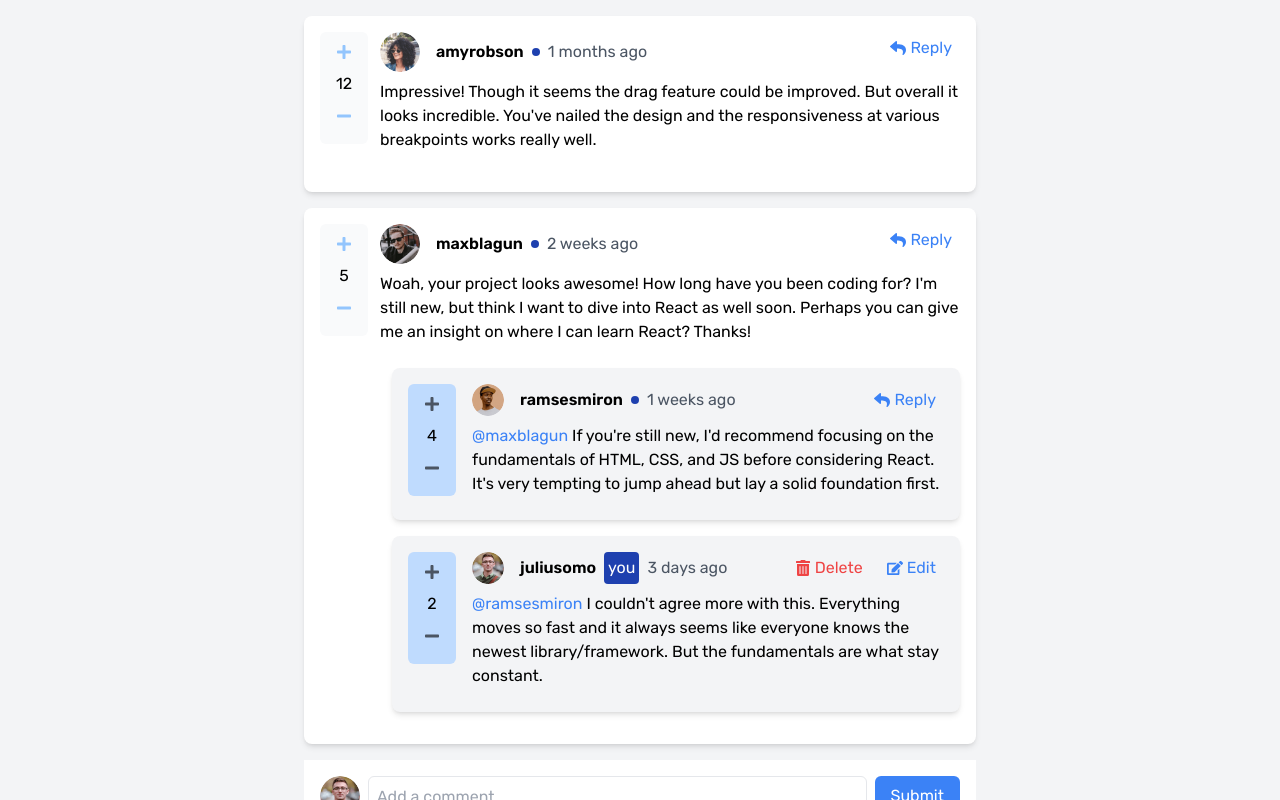
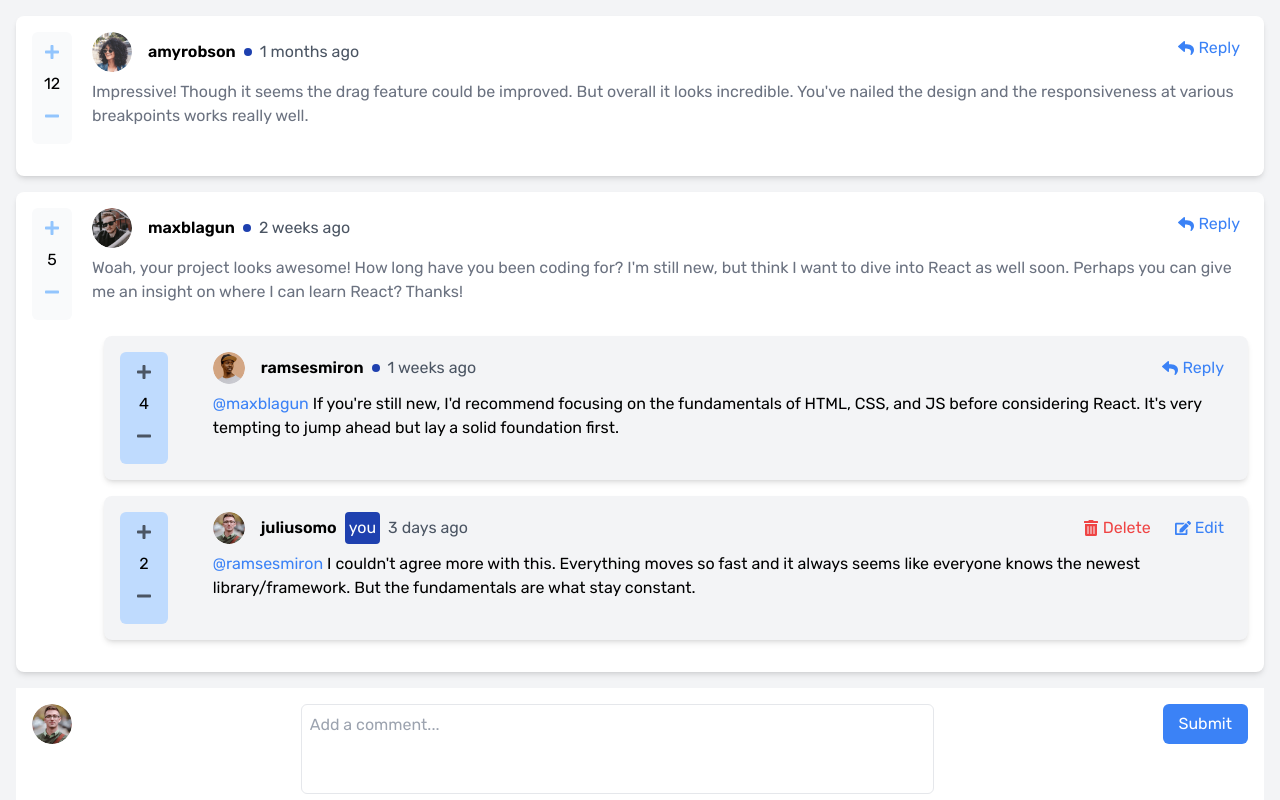
Before and after one commit to Babalola-Yusuf/new-comment-section, a React (Vite) app: page / in a window 1280 px wide. Shown: the top 800 px of the page. Built offline with nearby package versions, Linux system fonts and the light colour scheme.

Commit message:
final edit

```diff
--- a/src/components/Comment.jsx
+++ b/src/components/Comment.jsx
@@ -11,9 +11,9 @@ const Comment = ({ comment, currentUser, onVote, onReply, onDelete, onEdit }) =>
   const [showModal, setShowModal] = useState(false);
 
   return (
-    <div className="p-4 mb-4 bg-white rounded-lg shadow-md">
+    <div className="p-4 mb-4 bg-white rounded-lg shadow-md min-w-full">
 
-      <div className='flex flex-row-reverse justify-between'>
+      <div className='flex flex-row-reverse gap-2'>
           <div className="md:flex items-center md:order-1 md:flex-col md:space-y-2  mt-2 md:mt-0 bg-gray-50 rounded-md p-2 w-28 md:w-10 h-28 hidden md:mr-3">
             <button onClick={() => onVote(comment.id, 1)} className="flex items-center md:flex-col px-2 py-1 text-blue-300 rounded-md hover:text-blue-600">
               <FaPlus className="" />
@@ -24,7 +24,7 @@ const Comment = ({ comment, currentUser, onVote, onReply, onDelete, onEdit }) =>
             </button>
           </div>
 
-            <div className='w-full'>
+            <div className='w-full '>
             <div className="flex justify-between items-start">
               <div className="flex items-center">
                 <img src={comment.user.image.png} alt={comment.user.username} className="w-10 h-10 rounded-full" />
@@ -42,10 +42,15 @@ const Comment = ({ comment, currentUser, onVote, onReply, onDelete, onEdit }) =>
                   </div>
                 </div>
               </div>
-              <div className="hidden md:flex items-center space-x-2">
-                <button onClick={() => setIsReplying(!isReplying)} className="flex items-center px-2 py-1 text-blue-500 rounded-md  hover:text-blue-200">
-                  <FaReply className="mr-1" /> Reply
-                </button>
+              <div className="hidden md:flex items-center space-x-2 ">
+                            {comment.user.username !== currentUser.username && (
+                  <>
+                      <button onClick={() => setIsReplying(!isReplying)} className="flex items-center px-2 py-1 text-blue-500 rounded-md  hover:text-blue-200">
+                                <FaReply className="mr-1" /> Reply
+                              </button>
+                  </>
+                )}
+
                 {comment.user.username === currentUser.username && (
                   <>
                     <button onClick={() => setIsEditing(!isEditing)} className="flex items-center px-2 py-1 text-yellow-500 rounded-md hover:bg-gray-100">
@@ -71,7 +76,7 @@ const Comment = ({ comment, currentUser, onVote, onReply, onDelete, onEdit }) =>
                     onCancel={() => setIsEditing(false)}
                   />
                 ) : (
-                  <p className="mb-2">{comment.content}</p>
+                  <p className="mb-2 text-gray-500">{comment.content}</p>
                 )}
               </div>
             </div>
@@ -102,9 +107,13 @@ const Comment = ({ comment, currentUser, onVote, onReply, onDelete, onEdit }) =>
           </div>
         )}
       </div>
-      <button onClick={() => setIsReplying(!isReplying)} className="flex items-center px-2 py-1 text-blue-500 rounded-md hover:text-blue-200 ">
+      {comment.user.username !== currentUser.username && (
+    <>
+       <button onClick={() => setIsReplying(!isReplying)} className="flex items-center px-2 py-1 text-blue-500 rounded-md hover:text-blue-200 ">
           <FaReply className="mr-1" /> Reply
         </button>
+    </>
+     )}
         </div>
 
       </div>
--- a/src/components/CommentForm.jsx
+++ b/src/components/CommentForm.jsx
@@ -12,7 +12,7 @@ const CommentForm = ({ initialValue = '', onSubmit, onCancel }) => {
   return (
     <form onSubmit={handleSubmit} className="flex flex-col ">
       <textarea
-        className="w-full p-2 mb-2 border rounded-md resize-none"
+        className="w-full p-2 mb-2 border rounded-md resize-none focus:border-blue-500 focus:outline-none"
         value={content}
         onChange={(e) => setContent(e.target.value)}
         rows="3"
--- a/src/components/NewCommentForm.jsx
+++ b/src/components/NewCommentForm.jsx
@@ -11,9 +11,9 @@ const NewCommentForm = ({ onSubmit }) => {
 
   return (
     <form onSubmit={handleSubmit} className="flex justify-between items-start mt-4 gap-2 p-4 bg-white">
-      <img src="/images/avatars/image-juliusomo.png" alt="" className='w-10 h-10 rounded-full' />
+      <img src="images/avatars/image-juliusomo.png" alt="" className='w-10 h-10 rounded-full' />
       <textarea
-        className="  p-2 mb-2 border rounded-md resize-none "
+        className="  p-2 mb-2 border rounded-md resize-none focus:border-blue-600 focus:outline-none"
         value={content}
         onChange={(e) => setContent(e.target.value)}
         placeholder="Add a comment..."
--- a/tailwind.config.js
+++ b/tailwind.config.js
@@ -6,10 +6,12 @@ export default {
   ],
   theme: {
     extend: {},
-    width: {
-      '55%': '55%',
-    },
-
+  },
+  width: {
+    '55%': '55%',
+  },
+  colors: {
+    LightGrayishBlue: 'hsl(239, 57%, 85%)',
   },
   plugins: [],
 }
```
